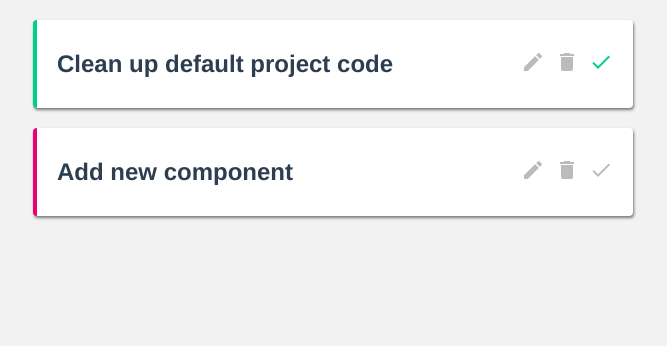
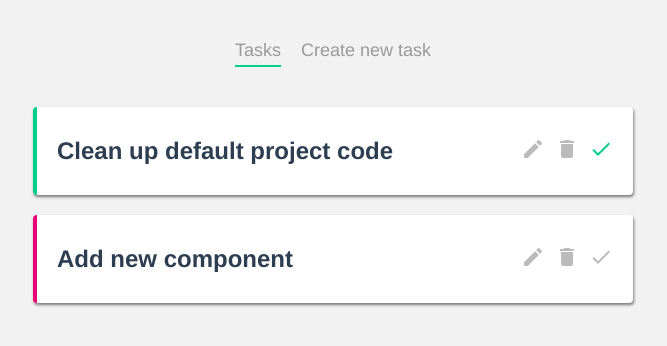
Before and after one commit to iamnamaraj/task-tracker, a Vue app: page / in a window 1280 px wide. Shown: the top 346 px of the page, without its empty margins (307-974 px from the left). Built offline with nearby package versions, Linux system fonts and the light colour scheme; data requests are answered from the project's data file.

Commit message:
navbar created

```diff
--- a/src/App.vue
+++ b/src/App.vue
@@ -1,6 +1,13 @@
 <template>
+  <Navbar/>
   <router-view/>
 </template>
+<script>
+import Navbar from './components/Navbar.vue'
+export default {
+components:{ Navbar}
+}
+</script>
 
 <style>
 body{
--- /dev/null
+++ b/src/components/Navbar.vue
@@ -0,0 +1,31 @@
+<template>
+    <div class="main-nav">
+        <router-link :to="{ name: 'home'}">Tasks</router-link>
+        <router-link :to="{ name: 'addTask'}">Create new task</router-link>
+    </div>
+</template>
+
+<script>
+export default {
+
+}
+</script>
+
+<style>
+.main-nav{
+    text-align: center;
+    margin: 40px auto ;
+}
+.main-nav a{
+    display: inline-block;
+    text-decoration: none;
+    margin: 0 10px;
+    color: #999;
+    font-size: 18px;
+
+}
+.main-nav a.router-link-active {
+    border-bottom: 2px solid #00ce89;
+    padding-bottom: 4px;
+}
+</style>
```
